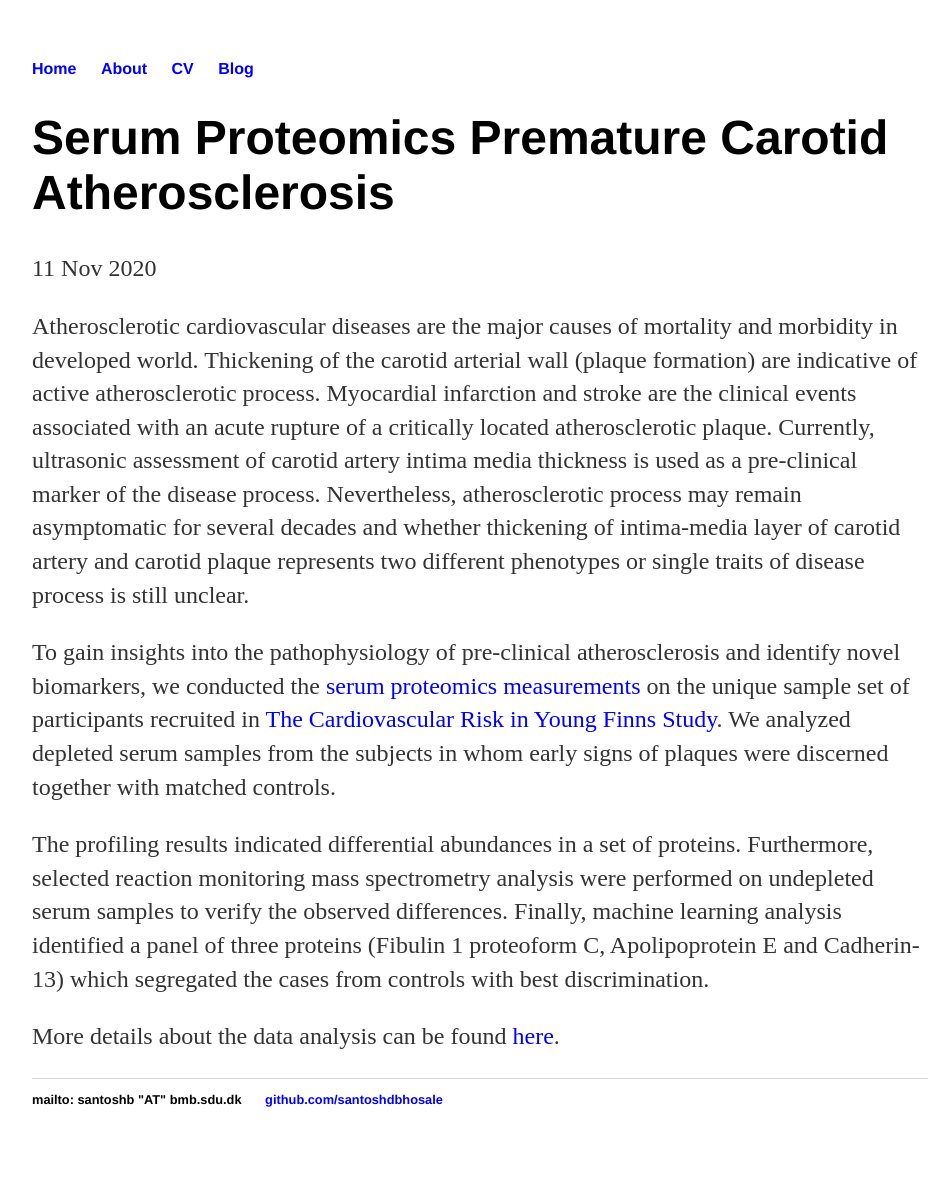
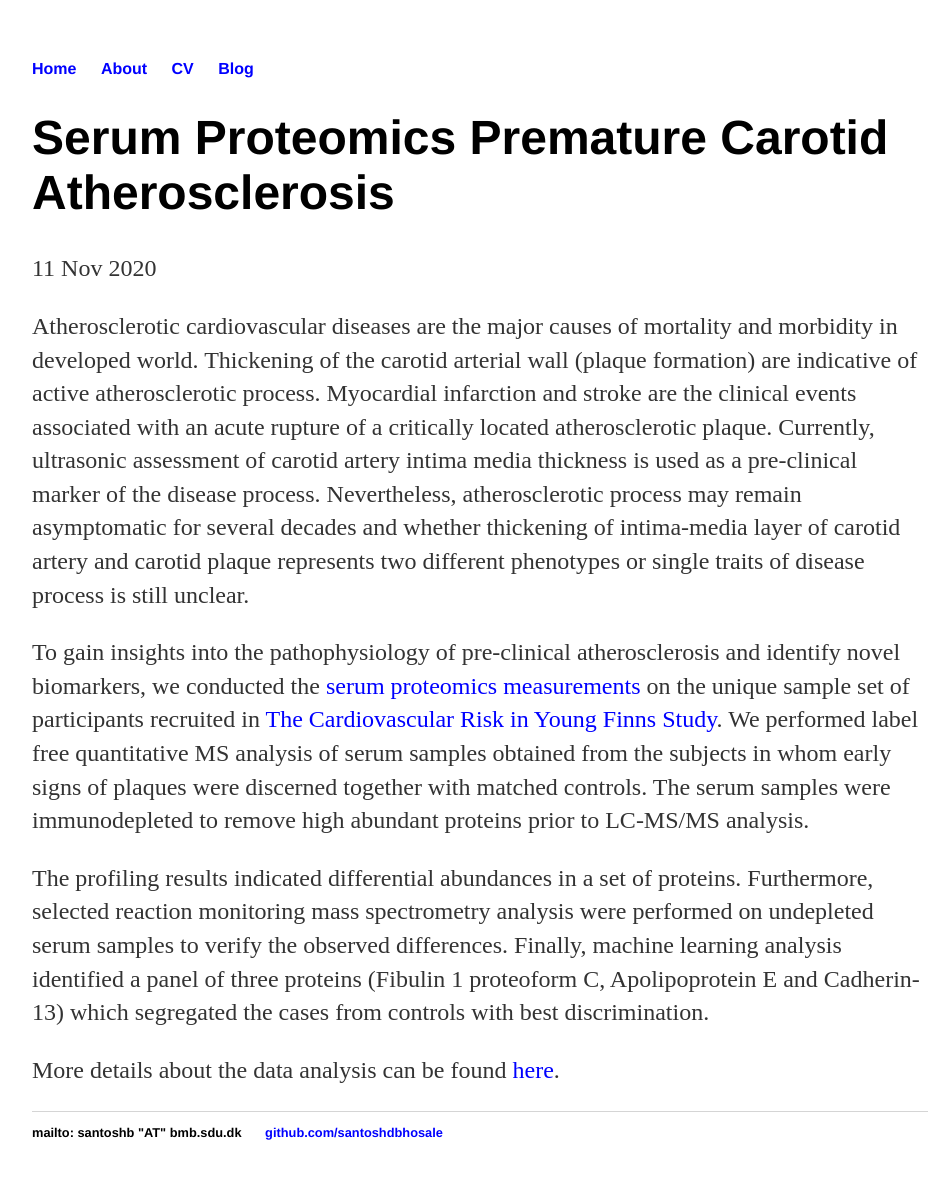
Before and after one commit to santoshdbhosale/santoshdbhosale.github.io, a Jekyll site: the page built from _posts/2020-11-11-Serum-Proteomics-Atherosclerosis.md, in a window 1280 px wide. Shown: the whole page, without its empty margins (160-1110 px from the left). Built offline with Jekyll 4.4.1, drawn with Linux system fonts in a browser that asks for light colours; before the commit the page ends 1167 px from its top, so only the background shows below that.

Commit message:
Updated text

```diff
--- a/_posts/2020-11-11-Serum-Proteomics-Atherosclerosis.md
+++ b/_posts/2020-11-11-Serum-Proteomics-Atherosclerosis.md
@@ -8,7 +8,7 @@ Myocardial infarction and stroke are the clinical events associated with an acut
 Nevertheless, atherosclerotic process may remain asymptomatic for several decades and whether thickening of intima-media layer of carotid artery and carotid plaque represents two different phenotypes or single traits of disease process is still unclear.
 
 To gain insights into the pathophysiology of pre-clinical atherosclerosis and identify novel biomarkers, we conducted the [serum proteomics measurements](https://www.nature.com/articles/s41598-018-27265-9#Sec1) on the unique sample set of participants recruited in [The Cardiovascular Risk in Young Finns Study](https://youngfinnsstudy.utu.fi/studydesign.html).
-We analyzed depleted serum samples from the subjects in whom early signs of plaques were discerned together with matched controls.
+We performed label free quantitative MS analysis of serum samples obtained from the subjects in whom early signs of plaques were discerned together with matched controls. The serum samples were immunodepleted to remove high abundant proteins prior to LC-MS/MS analysis.
 
 The profiling results indicated differential abundances in a set of proteins.
 Furthermore, selected reaction monitoring mass spectrometry analysis were performed on undepleted serum samples to verify the observed differences.
```
